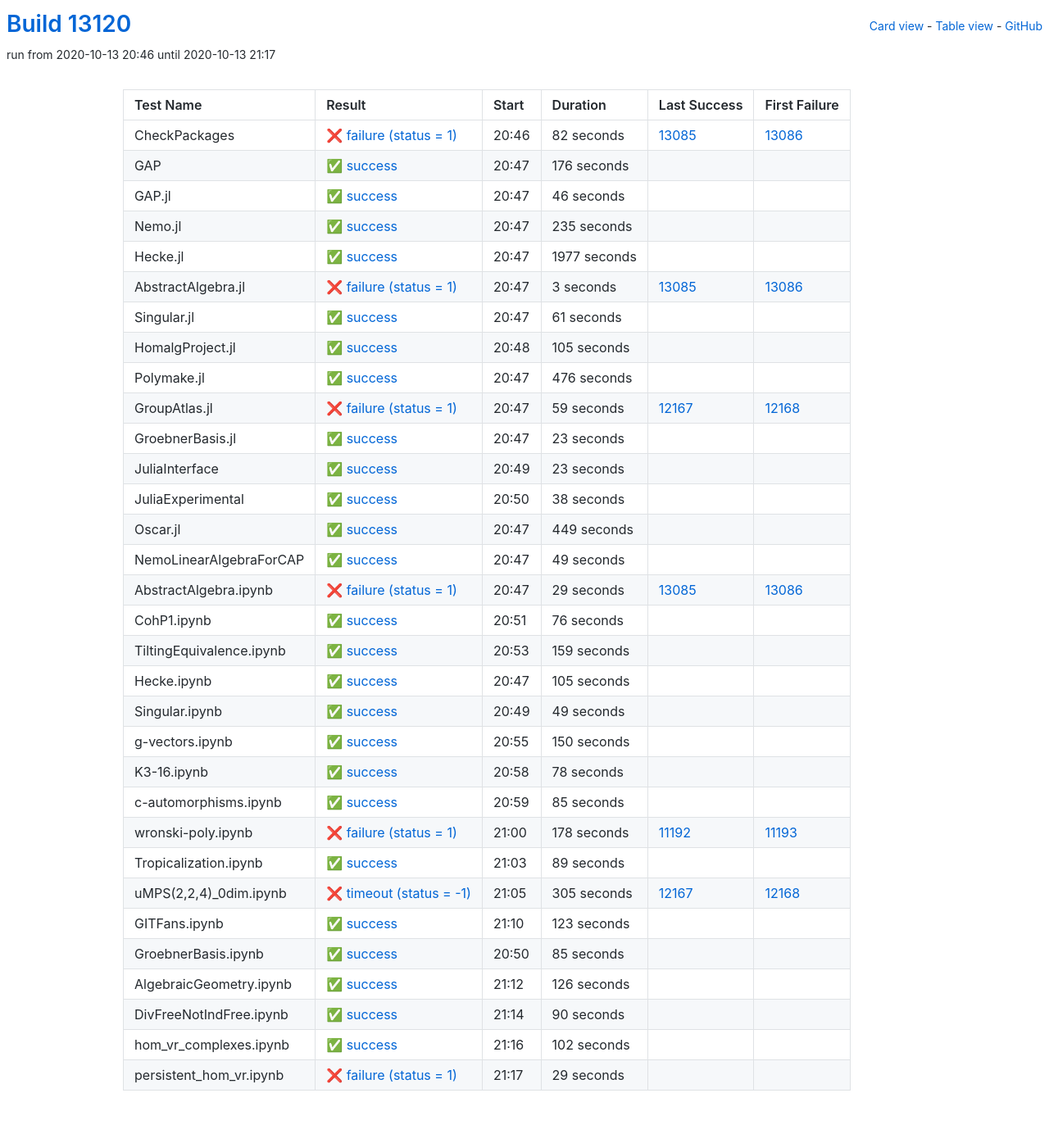
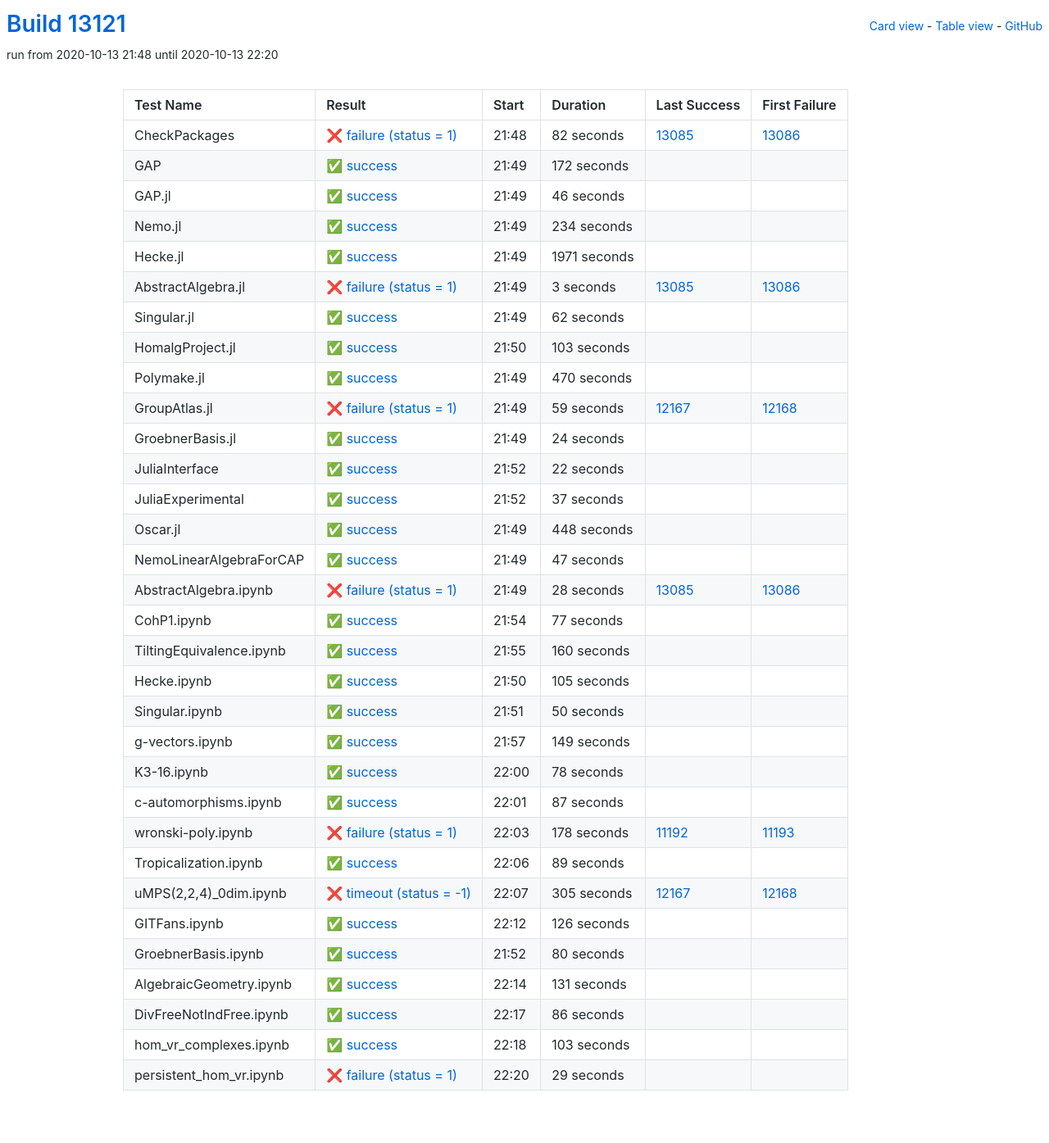
Before and after one commit to oscar-system/oscar-ci-status, a Jekyll site: the page built from table.html, in a window 1280 px wide. Shown: the whole page at 82% size. Built offline with Jekyll 4.4.1, drawn with Linux system fonts in a browser that asks for light colours.

Commit message:
Build #13121

```diff
--- a/_data/ci.yml
+++ b/_data/ci.yml
@@ -1,6 +1,6 @@
 ---
-build: 13120
-build_url: https://oscarci.mathematik.uni-kl.de/job/oscar/13120/
+build: 13121
+build_url: https://oscarci.mathematik.uni-kl.de/job/oscar/13121/
 job: oscar
 organization: oscar-system
 repo: oscar-ci-status
@@ -8,8 +8,8 @@
 tests:
 - name: CheckPackages
   id: checkpackages
-  log: https://oscarci.mathematik.uni-kl.de/job/oscar/13120/artifact/logs/build-13120/CheckPackages.log
-  start: 2020-10-13 20:46
+  log: https://oscarci.mathematik.uni-kl.de/job/oscar/13121/artifact/logs/build-13121/CheckPackages.log
+  start: 2020-10-13 21:48
   success: false
   exitcode: 1
   status: failure
@@ -20,20 +20,20 @@
   first_failure_url: https://oscarci.mathematik.uni-kl.de/job/oscar/13086/
 - name: GAP
   id: gap
-  log: https://oscarci.mathematik.uni-kl.de/job/oscar/13120/artifact/logs/build-13120/GAP.log
-  start: 2020-10-13 20:47
+  log: https://oscarci.mathematik.uni-kl.de/job/oscar/13121/artifact/logs/build-13121/GAP.log
+  start: 2020-10-13 21:49
   success: true
   exitcode: 0
   status: success
-  duration: 176
+  duration: 172
   last_success: false
   last_success_url:
   first_failure: false
   first_failure_url:
 - name: GAP.jl
   id: gap-jl
-  log: https://oscarci.mathematik.uni-kl.de/job/oscar/13120/artifact/logs/build-13120/GAP.jl.log
-  start: 2020-10-13 20:47
+  log: https://oscarci.mathematik.uni-kl.de/job/oscar/13121/artifact/logs/build-13121/GAP.jl.log
+  start: 2020-10-13 21:49
   success: true
   exitcode: 0
   status: success
@@ -44,32 +44,32 @@
   first_failure_url:
 - name: Nemo.jl
   id: nemo-jl
-  log: https://oscarci.mathematik.uni-kl.de/job/oscar/13120/artifact/logs/build-13120/Nemo.jl.log
-  start: 2020-10-13 20:47
+  log: https://oscarci.mathematik.uni-kl.de/job/oscar/13121/artifact/logs/build-13121/Nemo.jl.log
+  start: 2020-10-13 21:49
   success: true
   exitcode: 0
   status: success
-  duration: 235
+  duration: 234
   last_success: false
   last_success_url:
   first_failure: false
   first_failure_url:
 - name: Hecke.jl
   id: hecke-jl
-  log: https://oscarci.mathematik.uni-kl.de/job/oscar/13120/artifact/logs/build-13120/Hecke.jl.log
-  start: 2020-10-13 20:47
+  log: https://oscarci.mathematik.uni-kl.de/job/oscar/13121/artifact/logs/build-13121/Hecke.jl.log
+  start: 2020-10-13 21:49
   success: true
   exitcode: 0
   status: success
-  duration: 1977
+  duration: 1971
   last_success: false
   last_success_url:
   first_failure: false
   first_failure_url:
 - name: AbstractAlgebra.jl
   id: abstractalgebra-jl
-  log: https://oscarci.mathematik.uni-kl.de/job/oscar/13120/artifact/logs/build-13120/AbstractAlgebra.jl.log
-  start: 2020-10-13 20:47
+  log: https://oscarci.mathematik.uni-kl.de/job/oscar/13121/artifact/logs/build-13121/AbstractAlgebra.jl.log
+  start: 2020-10-13 21:49
   success: false
   exitcode: 1
   status: failure
@@ -80,44 +80,44 @@
   first_failure_url: https://oscarci.mathematik.uni-kl.de/job/oscar/13086/
 - name: Singular.jl
   id: singular-jl
-  log: https://oscarci.mathematik.uni-kl.de/job/oscar/13120/artifact/logs/build-13120/Singular.jl.log
-  start: 2020-10-13 20:47
+  log: https://oscarci.mathematik.uni-kl.de/job/oscar/13121/artifact/logs/build-13121/Singular.jl.log
+  start: 2020-10-13 21:49
   success: true
   exitcode: 0
   status: success
-  duration: 61
+  duration: 62
   last_success: false
   last_success_url:
   first_failure: false
   first_failure_url:
 - name: HomalgProject.jl
   id: homalgproject-jl
-  log: https://oscarci.mathematik.uni-kl.de/job/oscar/13120/artifact/logs/build-13120/HomalgProject.jl.log
-  start: 2020-10-13 20:48
+  log: https://oscarci.mathematik.uni-kl.de/job/oscar/13121/artifact/logs/build-13121/HomalgProject.jl.log
+  start: 2020-10-13 21:50
   success: true
   exitcode: 0
   status: success
-  duration: 105
+  duration: 103
   last_success: false
   last_success_url:
   first_failure: false
   first_failure_url:
 - name: Polymake.jl
   id: polymake-jl
-  log: https://oscarci.mathematik.uni-kl.de/job/oscar/13120/artifact/logs/build-13120/Polymake.jl.log
-  start: 2020-10-13 20:47
+  log: https://oscarci.mathematik.uni-kl.de/job/oscar/13121/artifact/logs/build-13121/Polymake.jl.log
+  start: 2020-10-13 21:49
   success: true
   exitcode: 0
   status: success
-  duration: 476
+  duration: 470
   last_success: false
   last_success_url:
   first_failure: false
   first_failure_url:
 - name: GroupAtlas.jl
   id: groupatlas-jl
-  log: https://oscarci.mathematik.uni-kl.de/job/oscar/13120/artifact/logs/build-13120/GroupAtlas.jl.log
-  start: 2020-10-13 20:47
+  log: https://oscarci.mathematik.uni-kl.de/job/oscar/13121/artifact/logs/build-13121/GroupAtlas.jl.log
+  start: 2020-10-13 21:49
   success: false
   exitcode: 1
   status: failure
@@ -128,104 +128,104 @@
   first_failure_url: https://oscarci.mathematik.uni-kl.de/job/oscar/12168/
 - name: GroebnerBasis.jl
   id: groebnerbasis-jl
-  log: https://oscarci.mathematik.uni-kl.de/job/oscar/13120/artifact/logs/build-13120/GroebnerBasis.jl.log
-  start: 2020-10-13 20:47
+  log: https://oscarci.mathematik.uni-kl.de/job/oscar/13121/artifact/logs/build-13121/GroebnerBasis.jl.log
+  start: 2020-10-13 21:49
   success: true
   exitcode: 0
   status: success
-  duration: 23
+  duration: 24
   last_success: false
   last_success_url:
   first_failure: false
   first_failure_url:
 - name: JuliaInterface
   id: juliainterface
-  log: https://oscarci.mathematik.uni-kl.de/job/oscar/13120/artifact/logs/build-13120/JuliaInterface.log
-  start: 2020-10-13 20:49
+  log: https://oscarci.mathematik.uni-kl.de/job/oscar/13121/artifact/logs/build-13121/JuliaInterface.log
+  start: 2020-10-13 21:52
   success: true
   exitcode: 0
   status: success
-  duration: 23
+  duration: 22
   last_success: false
   last_success_url:
   first_failure: false
   first_failure_url:
 - name: JuliaExperimental
   id: juliaexperimental
-  log: https://oscarci.mathematik.uni-kl.de/job/oscar/13120/artifact/logs/build-13120/JuliaExperimental.log
-  start: 2020-10-13 20:50
+  log: https://oscarci.mathematik.uni-kl.de/job/oscar/13121/artifact/logs/build-13121/JuliaExperimental.log
+  start: 2020-10-13 21:52
   success: true
   exitcode: 0
   status: success
-  duration: 38
+  duration: 37
   last_success: false
   last_success_url:
   first_failure: false
   first_failure_url:
 - name: Oscar.jl
   id: oscar-jl
-  log: https://oscarci.mathematik.uni-kl.de/job/oscar/13120/artifact/logs/build-13120/Oscar.jl.log
-  start: 2020-10-13 20:47
+  log: https://oscarci.mathematik.uni-kl.de/job/oscar/13121/artifact/logs/build-13121/Oscar.jl.log
+  start: 2020-10-13 21:49
   success: true
   exitcode: 0
   status: success
-  duration: 449
+  duration: 448
   last_success: false
   last_success_url:
   first_failure: false
   first_failure_url:
 - name: NemoLinearAlgebraForCAP
   id: nemolinearalgebraforcap
-  log: https://oscarci.mathematik.uni-kl.de/job/oscar/13120/artifact/logs/build-13120/NemoLinearAlgebraForCAP.log
-  start: 2020-10-13 20:47
+  log: https://oscarci.mathematik.uni-kl.de/job/oscar/13121/artifact/logs/build-13121/NemoLinearAlgebraForCAP.log
+  start: 2020-10-13 21:49
   success: true
   exitcode: 0
   status: success
-  duration: 49
+  duration: 47
   last_success: false
   last_success_url:
   first_failure: false
   first_failure_url:
 - name: AbstractAlgebra.ipynb
   id: abstractalgebra-ipynb
-  log: https://oscarci.mathematik.uni-kl.de/job/oscar/13120/artifact/logs/build-13120/AbstractAlgebra.ipynb.log
-  start: 2020-10-13 20:47
+  log: https://oscarci.mathematik.uni-kl.de/job/oscar/13121/artifact/logs/build-13121/AbstractAlgebra.ipynb.log
+  start: 2020-10-13 21:49
   success: false
   exitcode: 1
   status: failure
-  duration: 29
+  duration: 28
   last_success: 13085
   last_success_url: https://oscarci.mathematik.uni-kl.de/job/oscar/13085/
   first_failure: 13086
   first_failure_url: https://oscarci.mathematik.uni-kl.de/job/oscar/13086/
 - name: CohP1.ipynb
   id: cohp1-ipynb
-  log: https://oscarci.mathematik.uni-kl.de/job/oscar/13120/artifact/logs/build-13120/CohP1.ipynb.log
-  start: 2020-10-13 20:51
+  log: https://oscarci.mathematik.uni-kl.de/job/oscar/13121/artifact/logs/build-13121/CohP1.ipynb.log
+  start: 2020-10-13 21:54
   success: true
   exitcode: 0
   status: success
-  duration: 76
+  duration: 77
   last_success: false
   last_success_url:
   first_failure: false
   first_failure_url:
 - name: TiltingEquivalence.ipynb
   id: tiltingequivalence-ipynb
-  log: https://oscarci.mathematik.uni-kl.de/job/oscar/13120/artifact/logs/build-13120/TiltingEquivalence.ipynb.log
-  start: 2020-10-13 20:53
+  log: https://oscarci.mathematik.uni-kl.de/job/oscar/13121/artifact/logs/build-13121/TiltingEquivalence.ipynb.log
+  start: 2020-10-13 21:55
   success: true
   exitcode: 0
   status: success
-  duration: 159
+  duration: 160
   last_success: false
   last_success_url:
   first_failure: false
   first_failure_url:
 - name: Hecke.ipynb
   id: hecke-ipynb
-  log: https://oscarci.mathematik.uni-kl.de/job/oscar/13120/artifact/logs/build-13120/Hecke.ipynb.log
-  start: 2020-10-13 20:47
+  log: https://oscarci.mathematik.uni-kl.de/job/oscar/13121/artifact/logs/build-13121/Hecke.ipynb.log
+  start: 2020-10-13 21:50
   success: true
   exitcode: 0
   status: success
@@ -236,32 +236,32 @@
   first_failure_url:
 - name: Singular.ipynb
   id: singular-ipynb
-  log: https://oscarci.mathematik.uni-kl.de/job/oscar/13120/artifact/logs/build-13120/Singular.ipynb.log
-  start: 2020-10-13 20:49
+  log: https://oscarci.mathematik.uni-kl.de/job/oscar/13121/artifact/logs/build-13121/Singular.ipynb.log
+  start: 2020-10-13 21:51
   success: true
   exitcode: 0
   status: success
-  duration: 49
+  duration: 50
   last_success: false
   last_success_url:
   first_failure: false
   first_failure_url:
 - name: g-vectors.ipynb
   id: g-vectors-ipynb
-  log: https://oscarci.mathematik.uni-kl.de/job/oscar/13120/artifact/logs/build-13120/g-vectors.ipynb.log
-  start: 2020-10-13 20:55
+  log: https://oscarci.mathematik.uni-kl.de/job/oscar/13121/artifact/logs/build-13121/g-vectors.ipynb.log
+  start: 2020-10-13 21:57
   success: true
   exitcode: 0
   status: success
-  duration: 150
+  duration: 149
   last_success: false
   last_success_url:
   first_failure: false
   first_failure_url:
 - name: K3-16.ipynb
   id: k3-16-ipynb
-  log: https://oscarci.mathematik.uni-kl.de/job/oscar/13120/artifact/logs/build-13120/K3-16.ipynb.log
-  start: 2020-10-13 20:58
+  log: https://oscarci.mathematik.uni-kl.de/job/oscar/13121/artifact/logs/build-13121/K3-16.ipynb.log
+  start: 2020-10-13 22:00
   success: true
   exitcode: 0
   status: success
@@ -272,20 +272,20 @@
   first_failure_url:
 - name: c-automorphisms.ipynb
   id: c-automorphisms-ipynb
-  log: https://oscarci.mathematik.uni-kl.de/job/oscar/13120/artifact/logs/build-13120/c-automorphisms.ipynb.log
-  start: 2020-10-13 20:59
+  log: https://oscarci.mathematik.uni-kl.de/job/oscar/13121/artifact/logs/build-13121/c-automorphisms.ipynb.log
+  start: 2020-10-13 22:01
   success: true
   exitcode: 0
   status: success
-  duration: 85
+  duration: 87
   last_success: false
   last_success_url:
   first_failure: false
   first_failure_url:
 - name: wronski-poly.ipynb
   id: wronski-poly-ipynb
-  log: https://oscarci.mathematik.uni-kl.de/job/oscar/13120/artifact/logs/build-13120/wronski-poly.ipynb.log
-  start: 2020-10-13 21:00
+  log: https://oscarci.mathematik.uni-kl.de/job/oscar/13121/artifact/logs/build-13121/wronski-poly.ipynb.log
+  start: 2020-10-13 22:03
   success: false
   exitcode: 1
   status: failure
@@ -296,8 +296,8 @@
   first_failure_url: https://oscarci.mathematik.uni-kl.de/job/oscar/11193/
 - name: Tropicalization.ipynb
   id: tropicalization-ipynb
-  log: https://oscarci.mathematik.uni-kl.de/job/oscar/13120/artifact/logs/build-13120/Tropicalization.ipynb.log
-  start: 2020-10-13 21:03
+  log: https://oscarci.mathematik.uni-kl.de/job/oscar/13121/artifact/logs/build-13121/Tropicalization.ipynb.log
+  start: 2020-10-13 22:06
   success: true
   exitcode: 0
   status: success
@@ -308,8 +308,8 @@
   first_failure_url:
 - name: uMPS(2,2,4)_0dim.ipynb
   id: umps-2-2-4-0dim-ipynb
-  log: https://oscarci.mathematik.uni-kl.de/job/oscar/13120/artifact/logs/build-13120/uMPS-2-2-4-_0dim.ipynb.log
-  start: 2020-10-13 21:05
+  log: https://oscarci.mathematik.uni-kl.de/job/oscar/13121/artifact/logs/build-13121/uMPS-2-2-4-_0dim.ipynb.log
+  start: 2020-10-13 22:07
   success: false
   exitcode: -1
   status: timeout
@@ -320,32 +320,8 @@
   first_failure_url: https://oscarci.mathematik.uni-kl.de/job/oscar/12168/
 - name: GITFans.ipynb
   id: gitfans-ipynb
-  log: https://oscarci.mathematik.uni-kl.de/job/oscar/13120/artifact/logs/build-13120/GITFans.ipynb.log
-  start: 2020-10-13 21:10
-  success: true
-  exitcode: 0
-  status: success
-  duration: 123
-  last_success: false
-  last_success_url:
-  first_failure: false
-  first_failure_url:
-- name: GroebnerBasis.ipynb
-  id: groebnerbasis-ipynb
-  log: https://oscarci.mathematik.uni-kl.de/job/oscar/13120/artifact/logs/build-13120/GroebnerBasis.ipynb.log
-  start: 2020-10-13 20:50
-  success: true
-  exitcode: 0
-  status: success
-  duration: 85
-  last_success: false
-  last_success_url:
-  first_failure: false
-  first_failure_url:
-- name: AlgebraicGeometry.ipynb
-  id: algebraicgeometry-ipynb
-  log: https://oscarci.mathematik.uni-kl.de/job/oscar/13120/artifact/logs/build-13120/AlgebraicGeometry.ipynb.log
-  start: 2020-10-13 21:12
+  log: https://oscarci.mathematik.uni-kl.de/job/oscar/13121/artifact/logs/build-13121/GITFans.ipynb.log
+  start: 2020-10-13 22:12
   success: true
   exitcode: 0
   status: success
@@ -354,34 +330,58 @@
   last_success_url:
   first_failure: false
   first_failure_url:
-- name: DivFreeNotIndFree.ipynb
-  id: divfreenotindfree-ipynb
-  log: https://oscarci.mathematik.uni-kl.de/job/oscar/13120/artifact/logs/build-13120/DivFreeNotIndFree.ipynb.log
-  start: 2020-10-13 21:14
+- name: GroebnerBasis.ipynb
+  id: groebnerbasis-ipynb
+  log: https://oscarci.mathematik.uni-kl.de/job/oscar/13121/artifact/logs/build-13121/GroebnerBasis.ipynb.log
+  start: 2020-10-13 21:52
   success: true
   exitcode: 0
   status: success
-  duration: 90
+  duration: 80
+  last_success: false
+  last_success_url:
+  first_failure: false
+  first_failure_url:
+- name: AlgebraicGeometry.ipynb
+  id: algebraicgeometry-ipynb
+  log: https://oscarci.mathematik.uni-kl.de/job/oscar/13121/artifact/logs/build-13121/AlgebraicGeometry.ipynb.log
+  start: 2020-10-13 22:14
+  success: true
+  exitcode: 0
+  status: success
+  duration: 131
+  last_success: false
+  last_success_url:
+  first_failure: false
+  first_failure_url:
+- name: DivFreeNotIndFree.ipynb
+  id: divfreenotindfree-ipynb
+  log: https://oscarci.mathematik.uni-kl.de/job/oscar/13121/artifact/logs/build-13121/DivFreeNotIndFree.ipynb.log
+  start: 2020-10-13 22:17
+  success: true
+  exitcode: 0
+  status: success
+  duration: 86
   last_success: false
   last_success_url:
   first_failure: false
   first_failure_url:
 - name: hom_vr_complexes.ipynb
   id: hom-vr-complexes-ipynb
-  log: https://oscarci.mathematik.uni-kl.de/job/oscar/13120/artifact/logs/build-13120/hom_vr_complexes.ipynb.log
-  start: 2020-10-13 21:16
+  log: https://oscarci.mathematik.uni-kl.de/job/oscar/13121/artifact/logs/build-13121/hom_vr_complexes.ipynb.log
+  start: 2020-10-13 22:18
   success: true
   exitcode: 0
   status: success
-  duration: 102
+  duration: 103
   last_success: false
   last_success_url:
   first_failure: false
   first_failure_url:
 - name: persistent_hom_vr.ipynb
   id: persistent-hom-vr-ipynb
-  log: https://oscarci.mathematik.uni-kl.de/job/oscar/13120/artifact/logs/build-13120/persistent_hom_vr.ipynb.log
-  start: 2020-10-13 21:17
+  log: https://oscarci.mathematik.uni-kl.de/job/oscar/13121/artifact/logs/build-13121/persistent_hom_vr.ipynb.log
+  start: 2020-10-13 22:20
   success: false
   exitcode: 1
   status: failure
```
Also changed, not shown: README.md.
